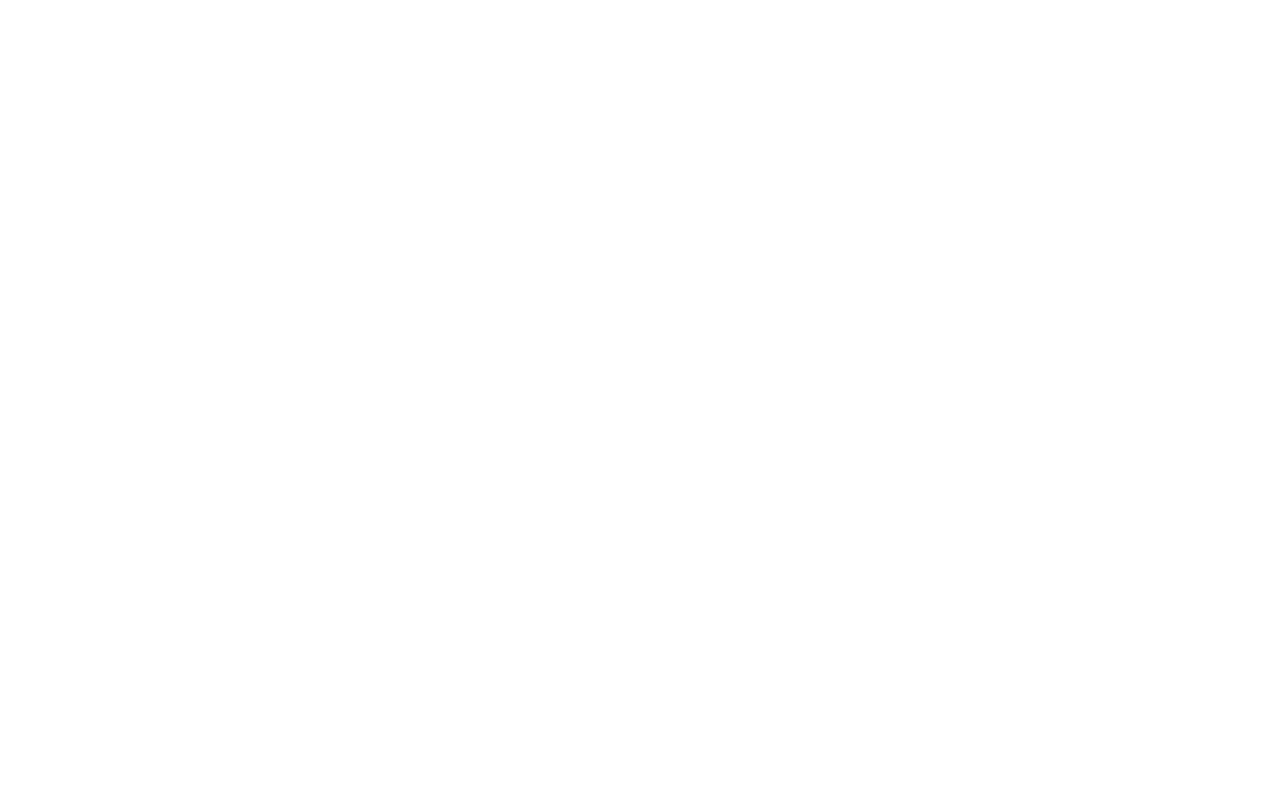
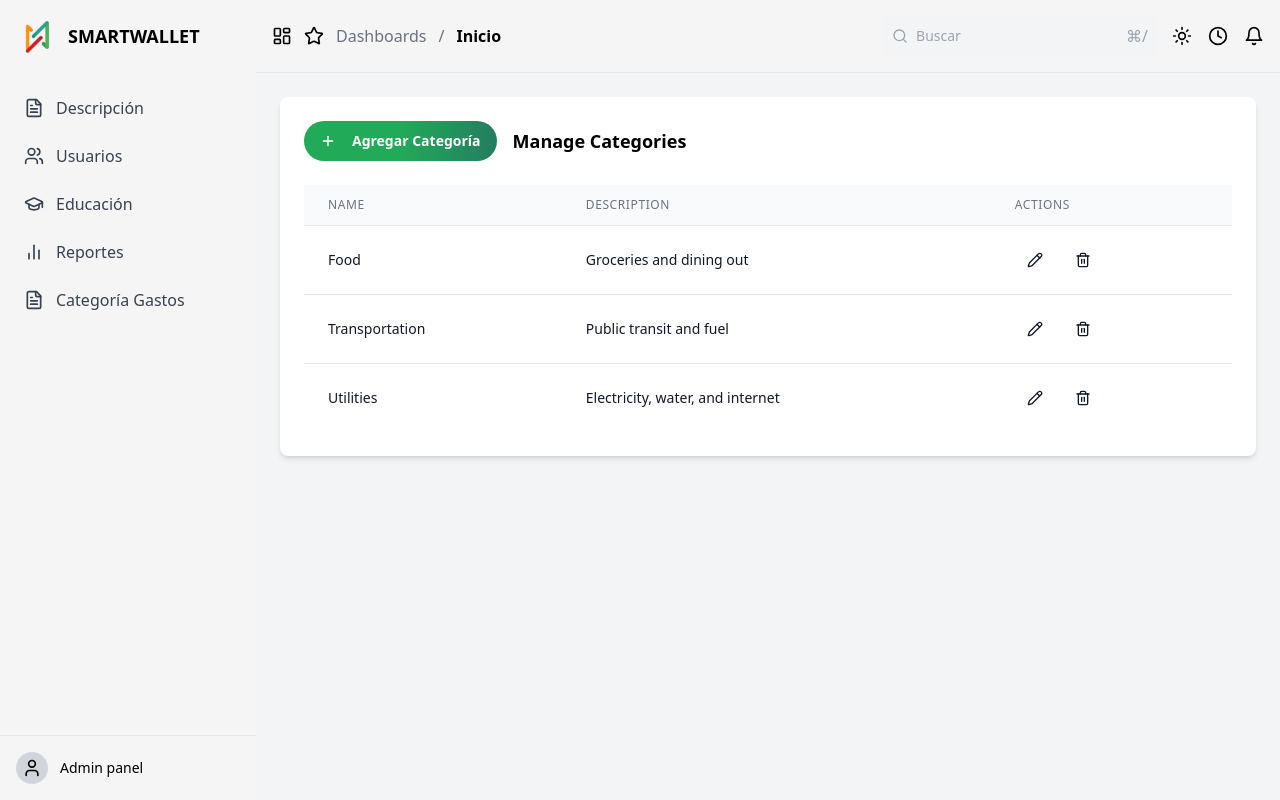
Before and after one commit to LiliAbi-ne/SmartWallet-Front, a React (Vite) app: page /expense-categories in a window 1280 px wide. Before the commit this address had no page. Built offline with nearby package versions, Linux system fonts and the light colour scheme; the HTML template or start-up script is replaced by a standard one.

Commit message:
Creacion de nueva cuenta de la pagina Categoria gastos

```diff
--- a/src/App.jsx
+++ b/src/App.jsx
@@ -17,6 +17,7 @@
 import AboutSection from "./Pages/AboutSection";
 import EducationAdminPage from "./Pages/EducationAdminPage";
 import UserConfigurations from "./Pages/UserConfigurations";
+import ExpenseCategories from "./Pages/ExpenseCategories"; // Nueva importación
 
 function App() {
   return (
@@ -30,6 +31,12 @@
         <Route path="/prices" element={<PricingTier />} />
         <Route path="/about-us" element={<AboutSection />} />
 
+        {/* Ruta para la gestión de categorías de gastos */}
+        <Route
+          path="/expense-categories" // Nueva ruta
+          element={<ExpenseCategories />}
+        />
+
         {/* Rutas protegidas para usuarios regulares */}
         <Route
           path="/goals"
@@ -41,11 +48,7 @@
         />
         <Route
           path="/expenses"
-          element={
-            <ProtectedRoute requiredRole="usuario">
-              <ExpensesPage />
-            </ProtectedRoute>
-          }
+          element={<ExpensesPage />}
         />
         <Route
           path="/reports"
@@ -81,14 +84,7 @@
         />
 
         {/* Rutas protegidas para administradores */}
-        <Route
-          path="/admin-overview"
-          element={
-            <ProtectedRoute requiredRole="admin">
-              <AdminOverviewPage />
-            </ProtectedRoute>
-          }
-        />
+        <Route path="/admin-overview" element={<AdminOverviewPage />} />
         <Route
           path="/user-management"
           element={
--- /dev/null
+++ b/src/Pages/ExpenseCategories.jsx
@@ -0,0 +1,72 @@
+import React, { useState } from 'react';
+import { Plus, Pencil, Trash2 } from 'lucide-react';
+import Header from "../components/ui/Componentes/Header";
+import SidebarAdmin from "../components/ui/Componentes/SidebarAdmin";
+import { Button } from "../components/ui/button";
+import { Input } from "../components/ui/input";
+import { Table, TableBody, TableCell, TableHead, TableHeader, TableRow } from "../components/ui/Componentes/table";
+import { Label } from "../components/ui/label";
+
+export default function ExpenseCategories() {
+  const [categories, setCategories] = useState([
+    { id: 1, name: 'Food', description: 'Groceries and dining out' },
+    { id: 2, name: 'Transportation', description: 'Public transit and fuel' },
+    { id: 3, name: 'Utilities', description: 'Electricity, water, and internet' },
+  ]);
+
+  const addCategory = () => {
+    // Aquí podrías agregar la lógica para agregar la categoría si es necesario.
+  };
+
+  const deleteCategory = (id) => {
+    setCategories(categories.filter(cat => cat.id !== id));
+  };
+
+  return (
+    <div className="flex h-screen bg-gray-100">
+      <SidebarAdmin />
+      <div className="flex-1 flex flex-col overflow-hidden">
+        <Header />
+        <main className="flex-1 overflow-x-hidden overflow-y-auto bg-gray-100 p-6">
+          <div className="bg-white shadow-md rounded-lg p-6">
+            <div className="flex items-center mb-6">
+              <Button
+                onClick={addCategory}
+                className="flex items-center justify-center px-4 py-2 text-white rounded-full bg-gradient-to-r from-[#21AA58] via-[#21AA58] to-[#247D61] hover:from-[#247D61] hover:to-[#21AA58] transition-colors duration-300 mr-4"
+              >
+                <Plus size={20} className="mr-2" />
+                <span className="font-semibold">Agregar Categoría</span>
+              </Button>
+              <h3 className="text-lg font-semibold">Manage Categories</h3>
+            </div>
+            <Table>
+              <TableHeader>
+                <TableRow>
+                  <TableHead>Name</TableHead>
+                  <TableHead>Description</TableHead>
+                  <TableHead className="text-right">Actions</TableHead>
+                </TableRow>
+              </TableHeader>
+              <TableBody>
+                {categories.map((category) => (
+                  <TableRow key={category.id}>
+                    <TableCell className="font-medium">{category.name}</TableCell>
+                    <TableCell>{category.description}</TableCell>
+                    <TableCell className="text-right">
+                      <Button variant="ghost" size="sm" className="mr-2" onClick={() => console.log('Edit category', category)}>
+                        <Pencil className="h-4 w-4" />
+                      </Button>
+                      <Button variant="ghost" size="sm" onClick={() => deleteCategory(category.id)}>
+                        <Trash2 className="h-4 w-4" />
+                      </Button>
+                    </TableCell>
+                  </TableRow>
+                ))}
+              </TableBody>
+            </Table>
+          </div>
+        </main>
+      </div>
+    </div>
+  );
+}
--- /dev/null
+++ b/src/components/ui/Componentes/Dialog.jsx
@@ -0,0 +1,75 @@
+import PropTypes from 'prop-types'; // Asegúrate de tener esta importación
+import { Dialog as HeadlessDialog } from '@headlessui/react'; // Asegúrate de tener este paquete instalado
+
+export function Dialog({ open, onClose, children }) {
+  return (
+    <HeadlessDialog open={open} onClose={onClose} className="fixed z-10 inset-0 overflow-y-auto">
+      <div className="flex items-center justify-center min-h-screen px-4 text-center">
+        <HeadlessDialog.Overlay className="fixed inset-0 bg-black opacity-30" />
+        <div className="inline-block w-full max-w-md p-6 my-8 overflow-hidden text-left align-middle transition-all transform bg-white shadow-xl rounded-2xl">
+          {children}
+        </div>
+      </div>
+    </HeadlessDialog>
+  );
+}
+
+Dialog.propTypes = {
+  open: PropTypes.bool.isRequired,    // Validación para la prop 'open'
+  onClose: PropTypes.func.isRequired,  // Validación para la prop 'onClose'
+  children: PropTypes.node.isRequired, // Validación para 'children'
+};
+
+export function DialogHeader({ children }) {
+  return (
+    <div className="border-b pb-4">
+      <h3 className="text-lg font-medium">{children}</h3>
+    </div>
+  );
+}
+
+DialogHeader.propTypes = {
+  children: PropTypes.node.isRequired, // Validación para 'children'
+};
+
+export function DialogContent({ children }) {
+  return <div className="mt-4">{children}</div>;
+}
+
+DialogContent.propTypes = {
+  children: PropTypes.node.isRequired, // Validación para 'children'
+};
+
+export function DialogFooter({ children }) {
+  return <div className="mt-4 flex justify-end">{children}</div>;
+}
+
+DialogFooter.propTypes = {
+  children: PropTypes.node.isRequired, // Validación para 'children'
+};
+
+export function DialogTitle({ children }) {
+  return <h3 className="text-lg font-semibold">{children}</h3>;
+}
+
+DialogTitle.propTypes = {
+  children: PropTypes.node.isRequired, // Validación para 'children'
+};
+
+export function DialogDescription({ children }) {
+  return <p className="mt-2 text-sm text-gray-500">{children}</p>;
+}
+
+DialogDescription.propTypes = {
+  children: PropTypes.node.isRequired, // Validación para 'children'
+};
+
+export function DialogTrigger({ children }) {
+  return (
+    <HeadlessDialog.Button>{children}</HeadlessDialog.Button>
+  );
+}
+
+DialogTrigger.propTypes = {
+  children: PropTypes.node.isRequired, // Validación para 'children'
+};
--- a/src/components/ui/Componentes/SidebarAdmin.jsx
+++ b/src/components/ui/Componentes/SidebarAdmin.jsx
@@ -24,6 +24,7 @@
             to={"/admin-education"}
           />
           <MenuItem icon={<BarChart2 size={20} />} label="Reportes" to={"/admin-reports"} />
+          <MenuItem icon={<FileText size={20} />} label="Categoría Gastos" to={"/expense-categories"} /> {/* Nueva categoría */}
         </ul>
       </nav>
       <div className="p-4 border-t">
```
